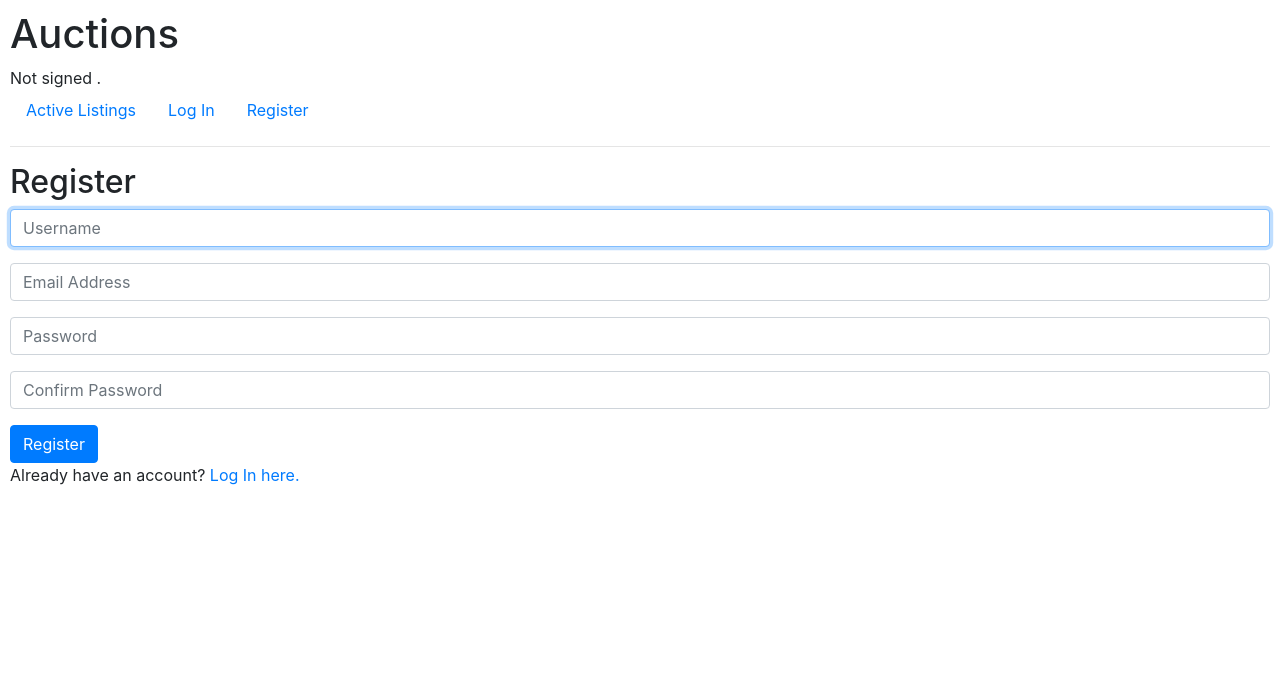
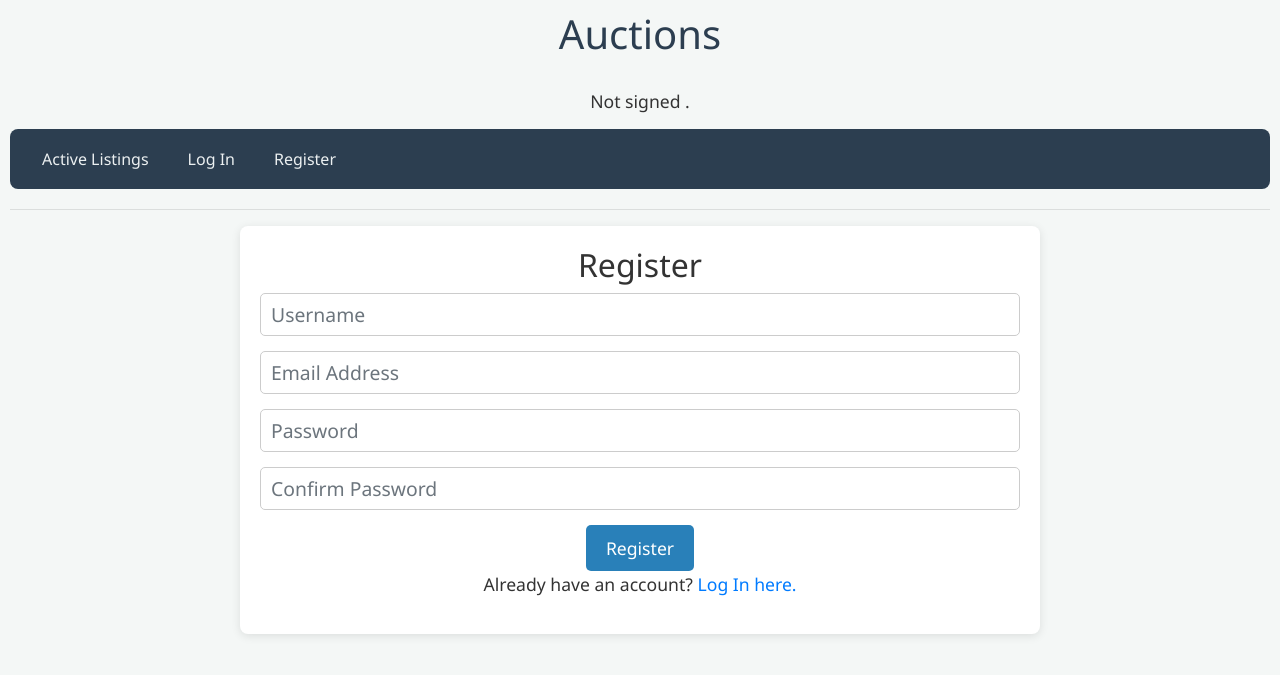
Before and after one commit to ultraomar26/commerce, a Django app: page /register in a window 1280 px wide. Shown: the top 675 px of the page. Run offline with Django 3.2, Linux system fonts and the light colour scheme; some libraries are stand-ins or nearby versions.

Commit message:
8ert el front end 4waya

```diff
--- a/auctions/static/auctions/styles.css
+++ b/auctions/static/auctions/styles.css
@@ -1,3 +1,109 @@
 body {
     padding: 10px;
+    font-family: 'Segoe UI', Tahoma, Geneva, Verdana, sans-serif;
+    background-color: #f4f7f6;
+    color: #333;
 }
+
+.nav {
+    background-color: #2c3e50;
+    padding: 10px 20px;
+    border-radius: 8px;
+    margin-bottom: 20px;
+    display: flex;
+    justify-content: flex-start;
+    align-items: center;
+}
+
+.nav-item {
+    list-style: none;
+    margin-right: 15px;
+}
+
+.nav-link {
+    color: #ecf0f1;
+    text-decoration: none;
+    padding: 8px 12px;
+    border-radius: 5px;
+    transition: background-color 0.3s ease, color 0.3s ease;
+}
+
+.nav-link:hover,
+.nav-link:focus {
+    background-color: #34495e;
+    color: #ffffff;
+}
+
+h1 {
+    color: #2c3e50;
+    text-align: center;
+    margin-bottom: 30px;
+    font-size: 2.5em;
+}
+
+div {
+    text-align: center;
+    margin-bottom: 15px;
+    font-size: 1.1em;
+}
+
+strong {
+    color: #2980b9;
+}
+
+.form-group {
+    margin-bottom: 15px;
+}
+
+.form-control {
+    width: 100%;
+    padding: 10px;
+    border: 1px solid #ccc;
+    border-radius: 5px;
+    box-sizing: border-box;
+    font-size: 1em;
+}
+
+.btn {
+    background-color: #2980b9;
+    color: white;
+    padding: 10px 20px;
+    border: none;
+    border-radius: 5px;
+    cursor: pointer;
+    font-size: 1em;
+    transition: background-color 0.3s ease;
+}
+
+.btn:hover {
+    background-color: #3498db;
+}
+
+.container {
+    max-width: 800px;
+    margin: 0 auto;
+    padding: 20px;
+    background-color: #ffffff;
+    border-radius: 8px;
+    box-shadow: 0 2px 10px rgba(0, 0, 0, 0.1);
+}
+
+.message {
+    background-color: #dff0d8;
+    color: #3c763d;
+    border: 1px solid #d6e9c6;
+    padding: 10px;
+    border-radius: 5px;
+    margin-bottom: 15px;
+    text-align: center;
+}
+
+.error-message {
+    background-color: #f2dede;
+    color: #a94442;
+    border: 1px solid #ebccd1;
+    padding: 10px;
+    border-radius: 5px;
+    margin-bottom: 15px;
+    text-align: center;
+}
--- a/auctions/templates/auctions/index.html
+++ b/auctions/templates/auctions/index.html
@@ -1,7 +1,5 @@
 {% extends "auctions/layout.html" %}
 
 {% block body %}
-    <h2>Active Listings</h2>
-
-    TODO
+    <h1>Active Listings</h1>
 {% endblock %}
--- a/auctions/templates/auctions/layout.html
+++ b/auctions/templates/auctions/layout.html
@@ -16,13 +16,28 @@
                 Not signed .
             {% endif %}
         </div>
-        <ul class="nav">
+        <nav class="nav">
             <li class="nav-item">
                 <a class="nav-link" href="{% url 'index' %}">Active Listings</a>
             </li>
             {% if user.is_authenticated %}
                 <li class="nav-item">
                     <a class="nav-link" href="{% url 'logout' %}">Log Out</a>
+                </li>
+                <li class="nav-item">
+                    <a class="nav-link" href="{% url 'create' %}">Create Listing</a>
+                </li>
+                <li class="nav-item">
+                    <a class="nav-link" href="{% url 'watchlist' %}">Watchlist</a>
+                </li>
+                <li class="nav-item">
+                    <a class="nav-link" href="{% url 'categories' %}">Categories</a>
+                </li>
+                <li class="nav-item">
+                    <a class="nav-link" href="{% url 'closed' %}">Closed Listings</a>
+                </li>
+                <li class="nav-item">
+                    <a class="nav-item" href="{% url 'bid' %}">Bid</a>
                 </li>
             {% else %}
                 <li class="nav-item">
@@ -32,9 +47,11 @@
                     <a class="nav-link" href="{% url 'register' %}">Register</a>
                 </li>
             {% endif %}
-        </ul>
+        </nav>
         <hr>
-        {% block body %}
-        {% endblock %}
+        <div class="container">
+            {% block body %}
+            {% endblock %}
+        </div>
     </body>
 </html>
--- a/auctions/templates/auctions/login.html
+++ b/auctions/templates/auctions/login.html
@@ -5,7 +5,7 @@
     <h2>Login</h2>
 
     {% if message %}
-        <div>{{ message }}</div>
+        <div class="message">{{ message }}</div>
     {% endif %}
 
     <form action="{% url 'login' %}" method="post">
@@ -16,9 +16,9 @@
         <div class="form-group">
             <input class="form-control" type="password" name="password" placeholder="Password">
         </div>
-        <input class="btn btn-primary" type="submit" value="Login">
+        <input class="btn" type="submit" value="Login">
     </form>
 
-    Don't have an account? <a href="{% url 'register' %}">Register here.</a>
+    <p>Don't have an account? <a href="{% url 'register' %}">Register here.</a></p>
 
 {% endblock %}
--- a/auctions/templates/auctions/register.html
+++ b/auctions/templates/auctions/register.html
@@ -5,13 +5,13 @@
     <h2>Register</h2>
 
     {% if message %}
-        <div>{{ message }}</div>
+        <div class="message">{{ message }}</div>
     {% endif %}
 
     <form action="{% url 'register' %}" method="post">
         {% csrf_token %}
         <div class="form-group">
-            <input class="form-control" autofocus type="text" name="username" placeholder="Username">
+            <input class="form-control" type="text" name="username" placeholder="Username">
         </div>
         <div class="form-group">
             <input class="form-control" type="email" name="email" placeholder="Email Address">
@@ -22,9 +22,9 @@
         <div class="form-group">
             <input class="form-control" type="password" name="confirmation" placeholder="Confirm Password">
         </div>
-        <input class="btn btn-primary" type="submit" value="Register">
+        <input class="btn" type="submit" value="Register">
     </form>
 
-    Already have an account? <a href="{% url 'login' %}">Log In here.</a>
+    <p>Already have an account? <a href="{% url 'login' %}">Log In here.</a></p>
 
 {% endblock %}
```
Also changed, not shown: auctions/migrations/0001_initial.py (added), auctions/migrations/__init__.py (added), db.sqlite3.
